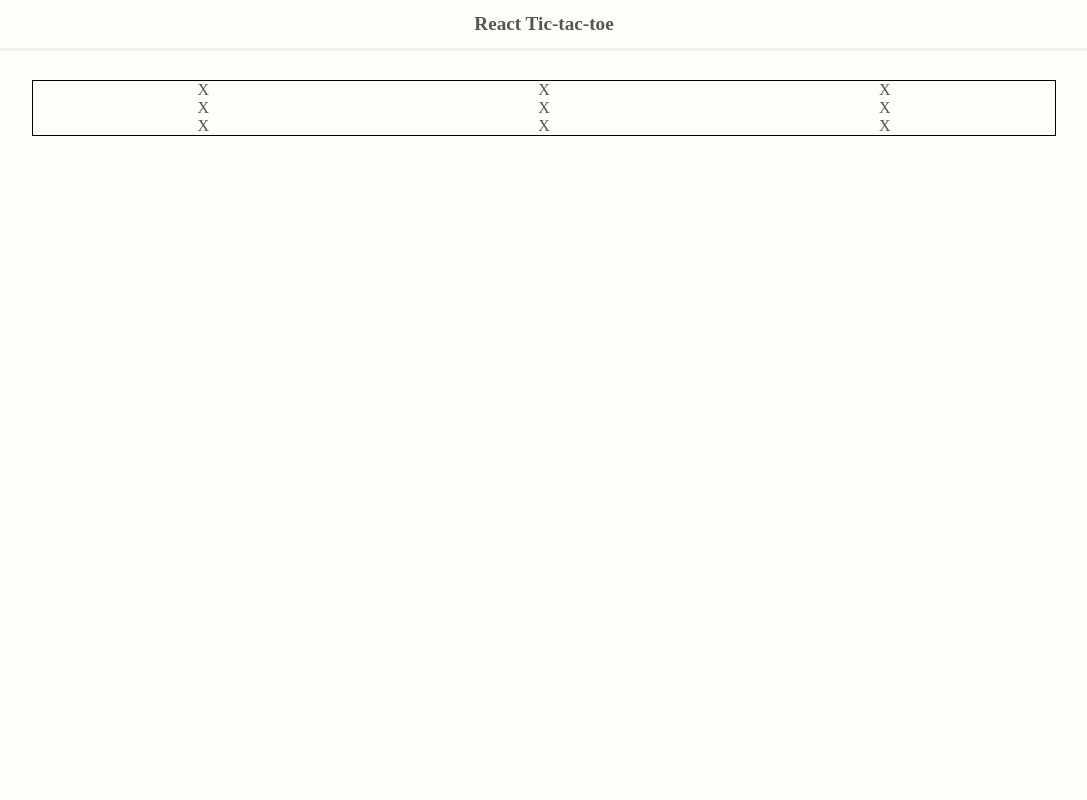
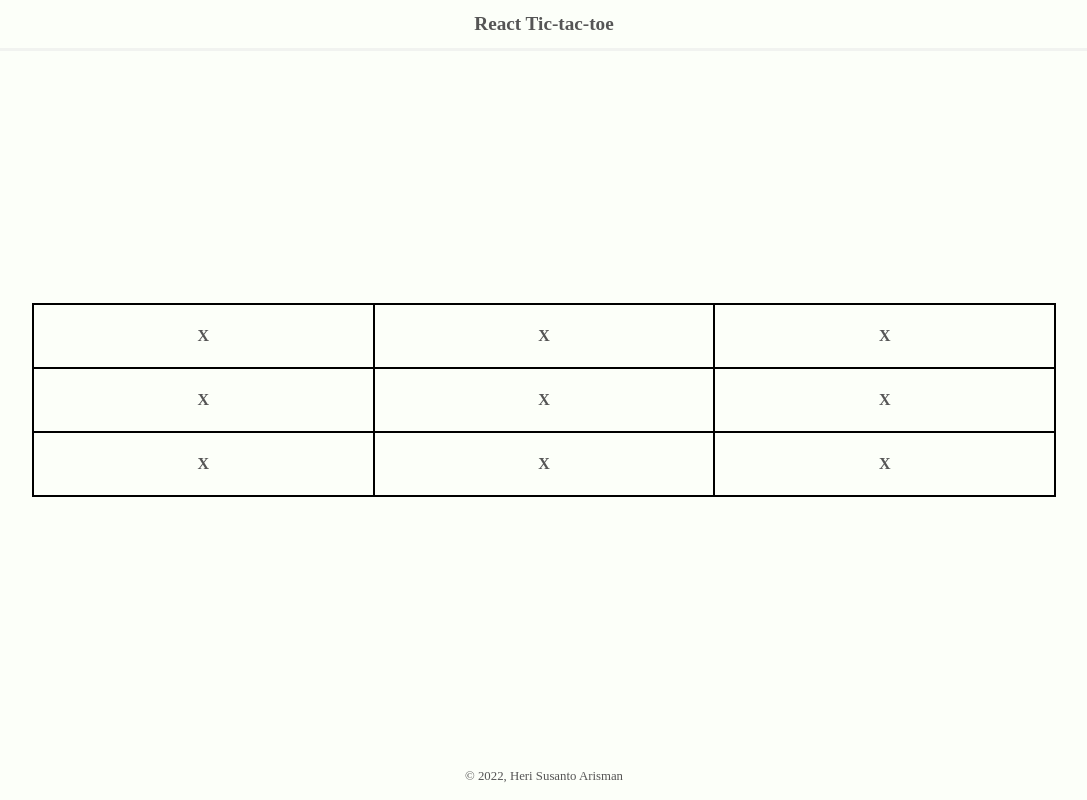
Before and after one commit to herisusantoarismann/react-tictactoe, a React (Create React App) app: page / in a window 1280 px wide. Shown: the whole page, without its empty margins (96-1183 px from the left). Built offline with nearby package versions, Linux system fonts and the light colour scheme.

Commit message:
make needed components

```diff
--- a/src/App.jsx
+++ b/src/App.jsx
@@ -1,13 +1,14 @@
 import React from "react";
 import Board from "./components/Board";
+import Footer from "./components/Footer";
+import Header from "./components/Header";
 
 const App = () => {
   return (
     <div className="container">
-      <header>
-        <h1>React Tic-tac-toe</h1>
-      </header>
+      <Header />
       <Board />
+      <Footer />
     </div>
   );
 };
--- a/src/components/Board.jsx
+++ b/src/components/Board.jsx
@@ -1,35 +1,18 @@
 import React from "react";
+import Square from "./Square";
 
 const Board = () => {
   return (
     <div className="board">
-      <div>
-        <p>X</p>
-      </div>
-      <div>
-        <p>X</p>
-      </div>
-      <div>
-        <p>X</p>
-      </div>
-      <div>
-        <p>X</p>
-      </div>
-      <div>
-        <p>X</p>
-      </div>
-      <div>
-        <p>X</p>
-      </div>
-      <div>
-        <p>X</p>
-      </div>
-      <div>
-        <p>X</p>
-      </div>
-      <div>
-        <p>X</p>
-      </div>
+      <Square />
+      <Square />
+      <Square />
+      <Square />
+      <Square />
+      <Square />
+      <Square />
+      <Square />
+      <Square />
     </div>
   );
 };
--- /dev/null
+++ b/src/components/Footer.jsx
@@ -0,0 +1,11 @@
+import React from "react";
+
+const Footer = () => {
+  return (
+    <footer>
+      <p>&copy; {new Date().getFullYear()}, Heri Susanto Arisman</p>
+    </footer>
+  );
+};
+
+export default Footer;
--- /dev/null
+++ b/src/components/Header.jsx
@@ -0,0 +1,11 @@
+import React from "react";
+
+const Header = () => {
+  return (
+    <header>
+      <h1>React Tic-tac-toe</h1>
+    </header>
+  );
+};
+
+export default Header;
--- /dev/null
+++ b/src/components/Square.jsx
@@ -0,0 +1,11 @@
+import React from "react";
+
+const Square = () => {
+  return (
+    <div className="square">
+      <p>X</p>
+    </div>
+  );
+};
+
+export default Square;
--- a/src/index.css
+++ b/src/index.css
@@ -6,6 +6,9 @@
 
 .container {
   min-height: 100vh;
+  display: flex;
+  flex-direction: column;
+  justify-content: space-between;
   background-color: #fcfff9;
   color: #555555;
 }
@@ -13,7 +16,7 @@ header {
   padding: 0.8em 0;
   box-shadow: 0 3px 0 0 rgba(236, 236, 236, 0.6);
 }
-header h1 {
+header > h1 {
   font-size: 1.2em;
   text-align: center;
 }
@@ -21,7 +24,24 @@ header h1 {
   width: 80%;
   margin: 2rem auto;
   border: 1px solid black;
-  text-align: center;
   display: grid;
   grid-template-columns: repeat(3, 1fr);
 }
+.square {
+  min-height: 4em;
+  display: flex;
+  border: 1px solid black;
+  justify-content: center;
+  align-items: center;
+}
+.square > p {
+  font-size: 1em;
+  font-weight: 700;
+}
+footer {
+  padding: 1rem;
+  text-align: center;
+}
+footer > p {
+  font-size: 0.8em;
+}
```
